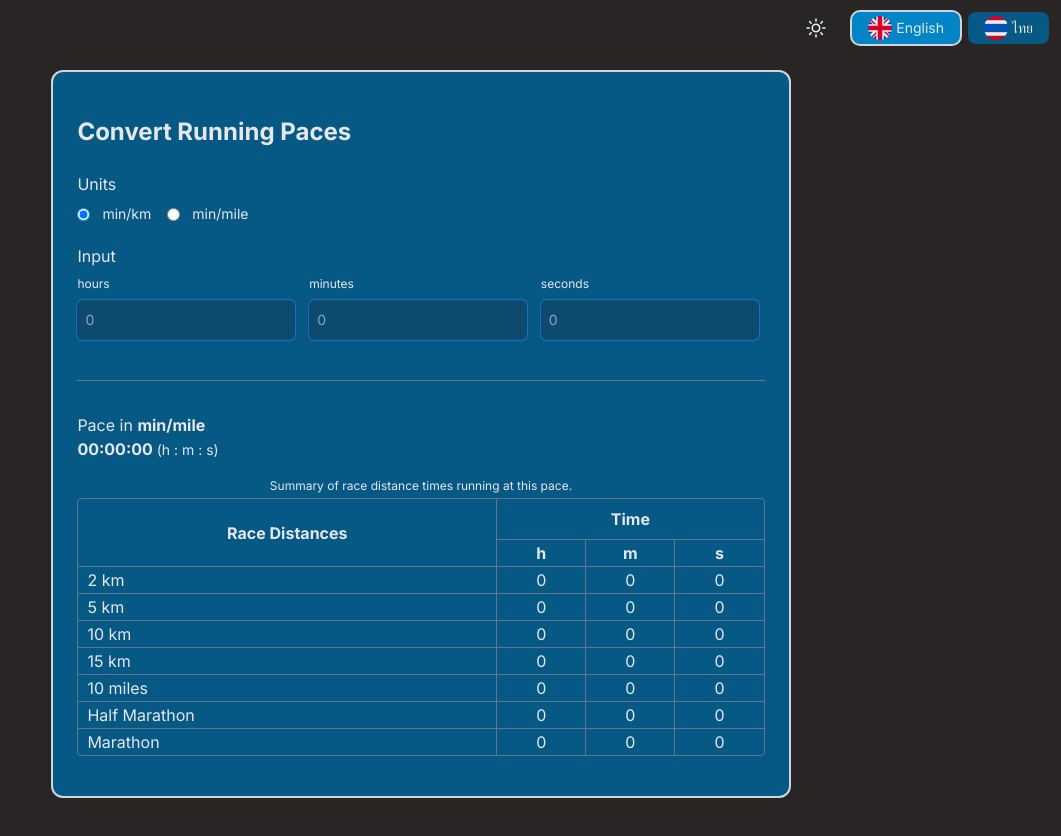
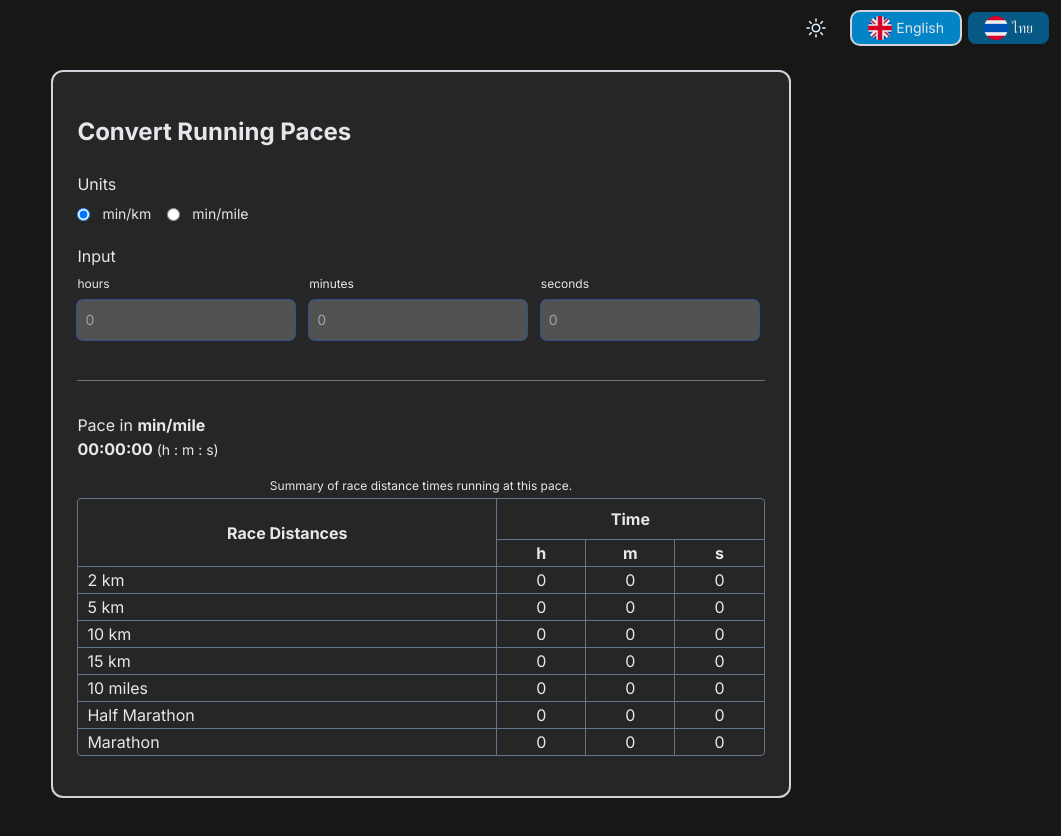
Before and after one commit to goldy1992/running_pace_converter, a Next.js app: page / in a window 1280 px wide. Shown: the top 836 px of the page, without its empty margins (219-1280 px from the left). Built offline with nearby package versions, Linux system fonts and the light colour scheme.

Commit message:
latest styling changes

```diff
--- /dev/null
+++ b/src/app/components/text_input.tsx
@@ -0,0 +1,15 @@
+export default function TextInput({label, onChange} : {label: string, onChange : (string) => void}) {
+    return (
+        <div className="sm:flex-1 flex-col space-y-2">
+            <label htmlFor="minutes" className="block text-xs leading-2">{label}</label>
+            <input type="text" id="minutes" placeholder="0"
+                className="pl-2 py-2 border-0 rounded-md sm:leading-6 ring-1 focus:ring-inset text-sm bg-sky-100 dark:bg-neutral-600"
+        onChange={(mins) => {
+            let number = Number(mins.currentTarget.value)
+            if (!isNaN(number)) {
+                setInputMinutes(number)
+            }
+        }}/>
+        </div>
+)
+}
--- a/src/app/layout_child.tsx
+++ b/src/app/layout_child.tsx
@@ -12,7 +12,7 @@ export default function RootChild({children}: Props
     var darkMode = darkModeContext.enabled
     const isDarkMode = darkMode ? "dark" : ""
     const htmlClass = isDarkMode + " scroll-smooth"
-    const bodyClassName = 'bg-stone-200 dark:bg-stone-800 ' + inter.className
+    const bodyClassName = 'bg-neutral-100 dark:bg-neutral-900 ' + inter.className
   return (
 
         <html lang="th" className={htmlClass}>
--- a/src/app/page.tsx
+++ b/src/app/page.tsx
@@ -10,6 +10,7 @@ import LanguageButton from "./components/language_selected_button";
 import th from './locales/th.json'
 import en from './locales/en.json'
 import ILocale from "./locales/ilocale";
+import TextInput from "./components/text_input";
 
 function formatNumberString(num: number) : String {
     if (num <= 9) {
@@ -116,7 +117,7 @@ export default function PageContent() : JSX.Element {
             </div>
         </div>
          <div className='grid grid-cols-1 sm:grid-cols-5 gap-x-6 gap-y-4 px-4 py-[70px] mb-12 text-gray-800 dark:text-gray-200'>
-            <div className="sm:col-span-3 sm:col-start-2 flex flex-col sm:gap-x-2 gap-y-3 flex-wrap border-2 border-gray-600 dark:border-gray-300 bg-sky-300 dark:bg-sky-800 px-6 py-10 rounded-xl">
+            <div className="sm:col-span-3 sm:col-start-2 flex flex-col sm:gap-x-2 gap-y-3 flex-wrap border-2 border-gray-600 dark:border-gray-300 bg-neutral-200 dark:bg-neutral-800 px-6 py-10 rounded-xl">
 
                 <span className="flex-none text-2xl font-bold leading-10">{locale.convert_running_paces}</span>
                 {/* Units */}
@@ -139,39 +140,33 @@ export default function PageContent() : JSX.Element {
                 <div className="flex-col space-y-2 py-2">
                     <span className="flex-none text-m leading-6">{locale.input}</span>
                     <div className="flex flex-col sm:flex-row gap-y-2 sm:gap-x-2 sm:flex-wrap">
-                        <div className="sm:flex-1 flex-col space-y-2">
-                            <label htmlFor="hours" className="block text-xs leading-2">{locale.hours}</label>
-                            <input type="text" inputMode="numeric" id="hours" placeholder="0"
-                            className="pl-2 py-2 border-0 appearance-none rounded-md sm:leading-6 ring-1 focus:ring-inset text-sm bg-sky-100 dark:bg-sky-900"
+                    <TextInput label="hours"
                         onChange={(hrs : any) => {
                             let number = Number(hrs.currentTarget.value)
                             if (!isNaN(number)) {
                                 setInputHours(number)
                             }
-                            }}/>
-                        </div>
-                        <div className="sm:flex-1 flex-col space-y-2">
-                            <label htmlFor="minutes" className="block text-xs leading-2">{locale.minutes}</label>
-                            <input type="text" id="minutes" placeholder="0"
-                            className="pl-2 py-2 border-0 rounded-md sm:leading-6 ring-1 focus:ring-inset text-sm bg-sky-100 dark:bg-sky-900"
+                        }}
+                    />
+
+                    <TextInput label="minutes"
                         onChange={(mins) => {
                             let number = Number(mins.currentTarget.value)
                             if (!isNaN(number)) {
                                 setInputMinutes(number)
                             }
-                            }}/>
-                        </div>
-                        <div className="sm:flex-1 flex-col space-y-2">
-                            <label htmlFor="seconds" className="block text-xs leading-2">{locale.seconds}</label>
-                            <input type="text" id="seconds" placeholder="0"
-                            className="pl-2 py-2 border-0 rounded-md sm:leading-6 ring-1 focus:ring-inset text-sm bg-sky-100 dark:bg-sky-900"
+                        }}
+                    />
+
+                    <TextInput label="seconds"
                         onChange={(secs : any) => {
                             let number = Number(secs.currentTarget.value)
                             if (!isNaN(number)) {
                                 setInputSeconds(number)
                             }
-                            }}/>
-                        </div>
+                        }}
+                    />
+
                     </div>
                 </div>
 
```
Also changed, not shown: src/app/components/radio_button_input.tsx (added). Lines whose indentation alone changed are shown as unchanged.
